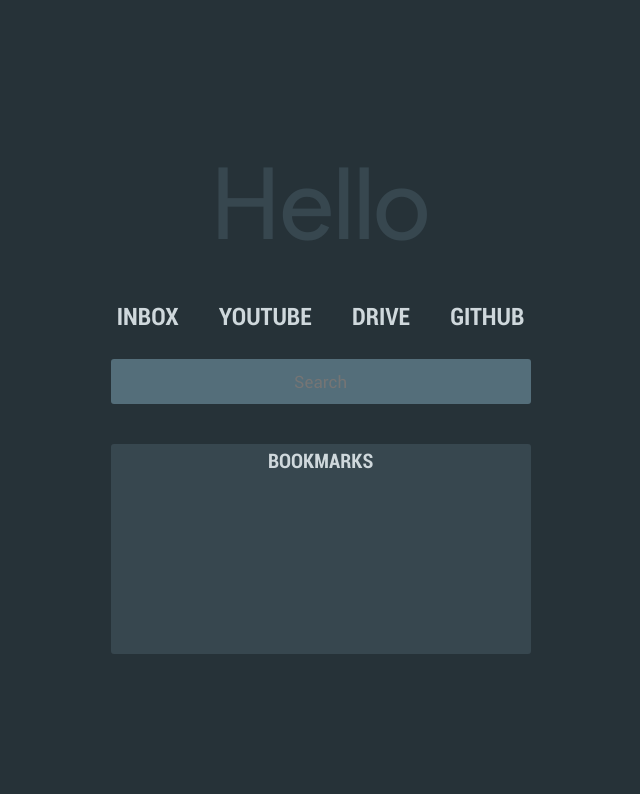
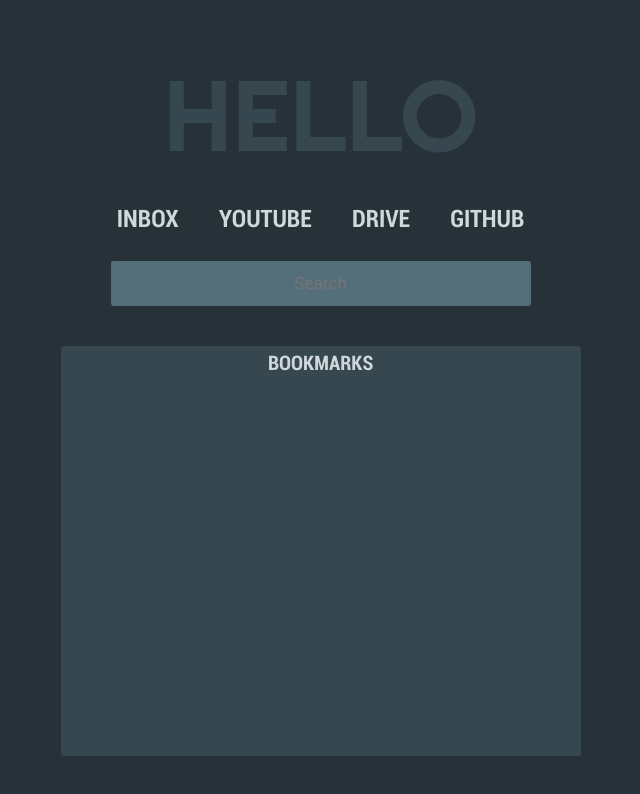
Before and after one commit to tyrumus/md-newtab, a browser extension: page index.html in a window 1280 px wide. Shown: the whole page, without its empty margins (321-961 px from the left). Drawn offline with Linux system fonts and the light colour scheme.

Commit message:
Ready for release

```diff
--- a/index.html
+++ b/index.html
@@ -7,7 +7,7 @@
 </head>
 <body>
     <div class="page-outer"><div class="page-middle"><div class="page-inner">
-        <span style="color:#37474F;font-size:100px;font-family:ps;">Hello</span>
+        <span style="color:#37474F;font-size:100px;font-family:hello;">HELLO</span>
         <br><br><a data-ripple href="https://gmail.com">INBOX</a><a data-ripple href="https://www.youtube.com">YOUTUBE</a><a data-ripple href="https://drive.google.com">DRIVE</a><a data-ripple href="https://github.com">GITHUB</a>
         <br><br><form id="search"><input data-ripple id="search-bar" class="search-bar" type="text" placeholder="Search" autocomplete="off"><input class="search-submit" type="submit"></form>
         <div id="bkmk-cont" class="bkmk-cont">BOOKMARKS</div>
--- a/main.css
+++ b/main.css
@@ -3,8 +3,8 @@
     src: url(roboto.ttf);
 }
 @font-face {
-    font-family: ps;
-    src: url(ps.ttf);
+    font-family: hello;
+    src: url(hello.woff2);
 }
 @font-face {
     font-family: rbc;
@@ -66,8 +66,8 @@
     margin: 0 auto;
     margin-top: 40px;
     background-color: #37474F;
-    width: 410px;
-    height: 200px;
+    width: 510px;
+    height: 400px;
     position: relative;
     border-radius: 3px;
     padding: 5px;
@@ -82,7 +82,7 @@
     background-color: #455A64;
     color: #CFD8DC;
     text-align: initial;
-    width: 365px;
+    width: 465px;
     display: inline-block;
     overflow: hidden;
     white-space: nowrap;
```
Also changed, not shown: bkmk.js (+5 -5 lines), hello.woff2 (added), ps.ttf (deleted), 1 other file.
